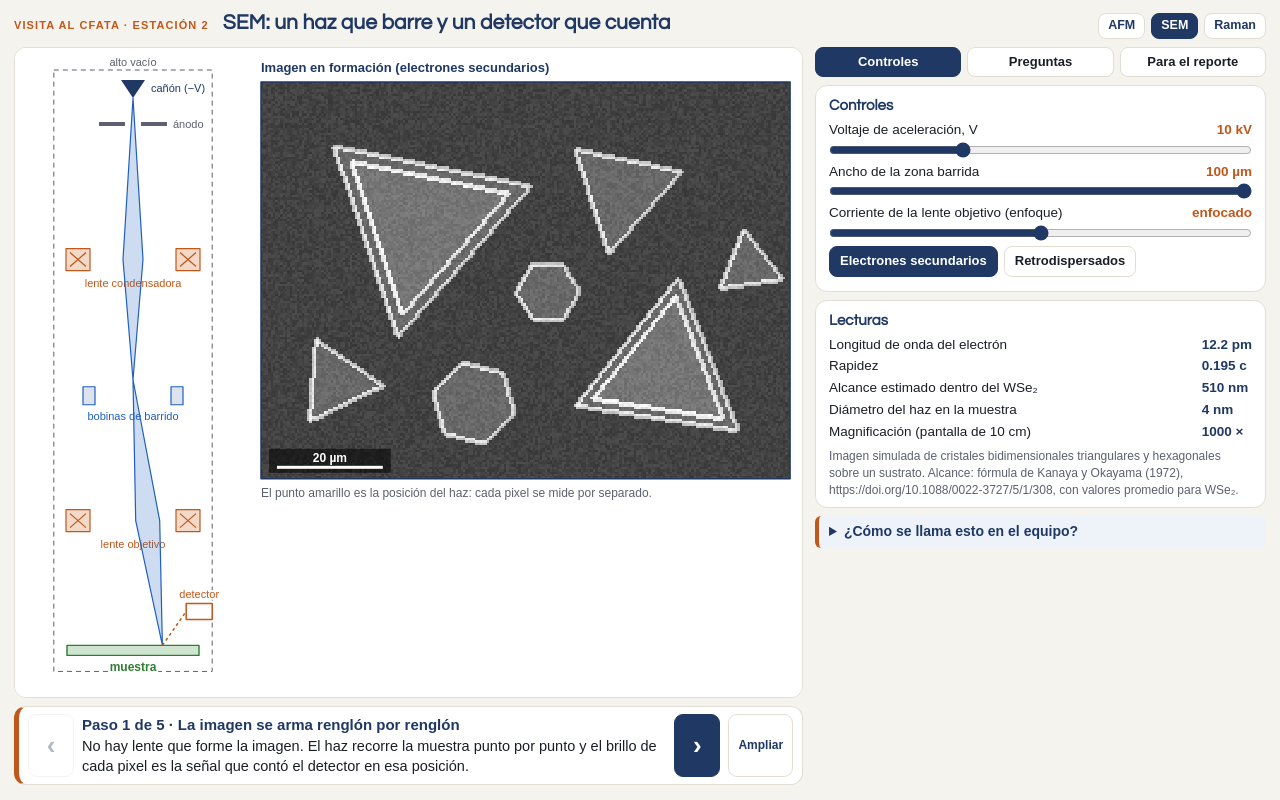
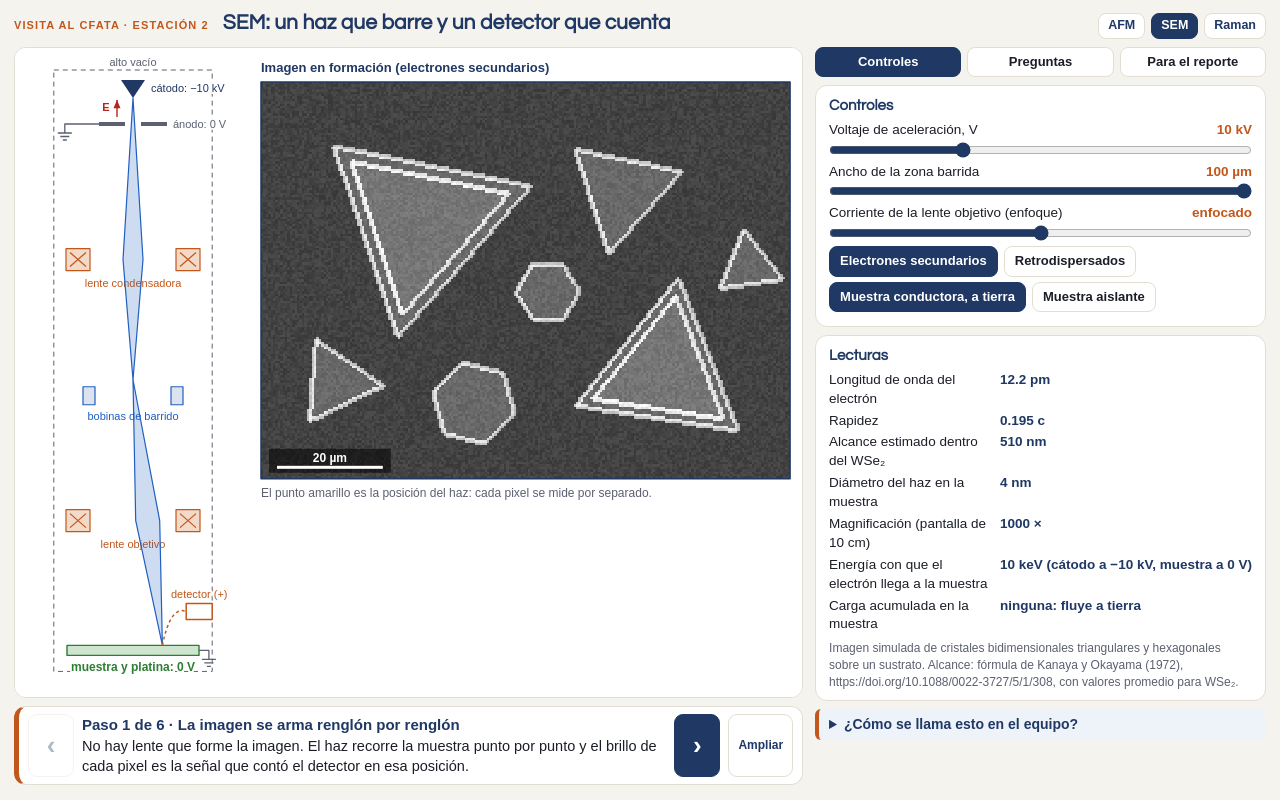
Before and after one commit to ElodieStrupiechonski/CFATA-exploradores, a plain HTML site: page SEM_explorador.html in a window 1280 px wide. Drawn offline with Linux system fonts and the light colour scheme.

Commit message:
Add files via upload

```diff
--- a/SEM_explorador.html
+++ b/SEM_explorador.html
@@ -64,21 +64,26 @@ body.big .side{display:none}body.big .main{grid-template-columns:1fr}body.big .t
    <div class="ctl"><label for="fov">Ancho de la zona barrida</label><output id="fovo"></output><input type="range" id="fov" min="0" max="100" step="1" value="100"></div>
    <div class="ctl"><label for="foc">Corriente de la lente objetivo (enfoque)</label><output id="foco"></output><input type="range" id="foc" min="-100" max="100" step="2" value="0"></div>
    <div class="seg" id="det"><button class="on" data-v="SE">Electrones secundarios</button><button data-v="BSE">Retrodispersados</button></div>
+   <div class="seg" id="chg"><button class="on" data-v="0">Muestra conductora, a tierra</button><button data-v="1">Muestra aislante</button></div>
   </div>
    <div class="card"><h2>Lecturas</h2><div class="read">
    <span>Longitud de onda del electrón</span><b id="r1"></b>
    <span>Rapidez</span><b id="r2"></b>
    <span>Alcance estimado dentro del WSe₂</span><b id="r3"></b>
    <span>Diámetro del haz en la muestra</span><b id="r4"></b>
-   <span>Magnificación (pantalla de 10 cm)</span><b id="r5"></b></div>
+   <span>Magnificación (pantalla de 10 cm)</span><b id="r5"></b>
+   <span>Energía con que el electrón llega a la muestra</span><b id="r7"></b>
+   <span>Carga acumulada en la muestra</span><b id="r8"></b></div>
    <p class="small" style="margin:6px 0 0">Imagen simulada de cristales bidimensionales triangulares y hexagonales sobre un sustrato. Alcance: fórmula de Kanaya y Okayama (1972), https://doi.org/10.1088/0022-3727/5/1/308, con valores promedio para WSe₂.</p>
   </div>
-   <details class="eq"><summary>¿Cómo se llama esto en el equipo?</summary><p><b>Voltaje de aceleración:</b> «HV», «EHT» o «Accelerating voltage» (kV).</p><p><b>Ancho de la zona barrida:</b> se elige con «Mag» (magnificación) o «HFW / Field of view».</p><p><b>Enfoque:</b> «Focus»; la distancia de la lente a la muestra es «WD» (working distance).</p><p><b>Diámetro y corriente del haz:</b> «Spot size» o «Probe current».</p><p><b>Detectores:</b> secundarios «SE» o «ETD»; retrodispersados «BSE» o «BSD»; rayos X «EDS» o «EDX».</p><p><b>Tiempo por pixel:</b> «Dwell time» o «Scan speed»: más lento, menos ruido.</p></details>
+   <details class="eq"><summary>¿Cómo se llama esto en el equipo?</summary><p><b>Voltaje de aceleración:</b> «HV», «EHT» o «Accelerating voltage» (kV).</p><p><b>Ancho de la zona barrida:</b> se elige con «Mag» (magnificación) o «HFW / Field of view».</p><p><b>Enfoque:</b> «Focus»; la distancia de la lente a la muestra es «WD» (working distance).</p><p><b>Diámetro y corriente del haz:</b> «Spot size» o «Probe current».</p><p><b>Potenciales:</b> el cátodo a −HV; ánodo, columna y platina a tierra. La corriente que absorbe la muestra es «Specimen current».</p><p><b>Detectores:</b> secundarios «SE» o «ETD»; retrodispersados «BSE» o «BSD»; rayos X «EDS» o «EDX».</p><p><b>Tiempo por pixel:</b> «Dwell time» o «Scan speed»: más lento, menos ruido.</p></details>
   </div>
   <div class="pane" id="pane-qs" hidden><div class="card"><h2>Para conversar frente al equipo</h2>
    <details><summary>1. ¿Dónde está la lente que forma la imagen?</summary><p>No la hay. Las lentes magnéticas solo concentran el haz en un punto; la imagen se arma pixel por pixel: el brillo de cada pixel es la señal contada cuando el haz estaba en esa posición.</p></details>
    <details><summary>2. ¿Cómo se aumenta la magnificación?</summary><p>Barriendo una zona más pequeña y mostrándola en la misma pantalla: magnificación = ancho de la pantalla / ancho barrido. No se cambia ninguna lente; se reduce la corriente de las bobinas de barrido.</p></details>
    <details><summary>3. ¿Por qué los bordes brillan con electrones secundarios y no con retrodispersados?</summary><p>Los secundarios tienen poca energía y solo escapan desde los primeros nanómetros; en un borde hay más superficie por donde salir. Los retrodispersados vienen de más adentro y dependen sobre todo del número atómico: el cristal (W, Se) se ve más claro que el sustrato.</p></details>
+   <details><summary>5. ¿La muestra tiene que ser conductora? ¿Está a tierra?</summary><p>Sí está a tierra: el cátodo se pone a −V y el ánodo, la columna, la platina y la muestra quedan a 0 V, así que el electrón llega con energía eV. Por eso la muestra debe conducir hasta la platina (cinta de carbono o pintura de plata). Si es aislante se recubre con unos nanómetros de oro o carbono, o se trabaja a bajo voltaje (alrededor de 1 a 2 kV, donde salen casi tantos electrones como entran) o en bajo vacío. Probemos «Muestra aislante» a 15 kV y luego a 2 kV.</p></details>
+   <details><summary>6. ¿Cómo atrae el detector a los electrones secundarios?</summary><p>Los secundarios salen con muy poca energía (unos cuantos eV). El detector tiene una rejilla a unos cientos de volts positivos que los jala, aunque hayan salido en otra dirección. Los retrodispersados conservan casi toda su energía y viajan en línea recta: su detector se coloca justo encima de la muestra.</p></details>
    <details><summary>4. ¿Más voltaje da siempre mejor imagen?</summary><p>La longitud de onda baja, pero el electrón penetra más y la señal sale de un volumen mayor: se pierde detalle de la superficie. Comparemos 2 kV y 30 kV con el detector de retrodispersados y la zona barrida pequeña.</p></details>
   </div></div>
   <div class="pane" id="pane-rep" hidden><div class="card"><h2>Mis datos de la demostración</h2><p class="small" style="margin:0 0 6px">Anotamos los valores del cuaderno. Para la magnificación y los tamaños medimos con regla sobre la imagen impresa o en pantalla.</p><div class="fields"><label for="d_V">Voltaje de aceleración (kV)</label><input id="d_V" type="text" inputmode="decimal" placeholder="10"><label for="d_bv">Valor de la barra de escala (µm)</label><input id="d_bv" type="text" inputmode="decimal" placeholder=""><label for="d_bl">Longitud de la barra medida con regla (cm)</label><input id="d_bl" type="text" inputmode="decimal" placeholder=""><label for="d_cl">Tamaño del cristal medido con regla (cm)</label><input id="d_cl" type="text" inputmode="decimal" placeholder=""><label for="d_mo">EDS: W (% atómico)</label><input id="d_mo" type="text" inputmode="decimal" placeholder=""><label for="d_se">EDS: Se (% atómico)</label><input id="d_se" type="text" inputmode="decimal" placeholder=""></div><div class="seg" style="margin-top:8px"><button class="b" id="use">Usar mi voltaje en la figura</button></div></div>
@@ -112,7 +117,7 @@ function savePNG(cv,name,cap){var c=document.createElement("canvas"),pad=Math.ro
  var a=document.createElement("a");a.href=c.toDataURL("image/png");a.download=name;document.body.appendChild(a);a.click();a.remove();$("fbk").textContent="Figura descargada con sus parámetros al pie.";}
 
 (function(){
-var cv=$("cv"),g,P={V:10,fov:100,foc:0,det:"SE"};
+var cv=$("cv"),g,P={V:10,fov:100,foc:0,det:"SE",chg:0};
 var GW=220,GH=165,off=document.createElement("canvas");off.width=GW;off.height=GH;var ox=off.getContext("2d"),img=ox.createImageData(GW,GH),sig=new Float32Array(GW*GH),row=0,hold=0;
 var FL=[[30,30,22,0.2,2,1],[68,24,12,2.3,1,1],[76,58,18,1.2,2,1],[40,64,8,1.3,1,0],[14,60,9,0.6,1,1],[92,38,7,3.0,1,1],[54,43,6,1.0,1,0]];
 function hexd(px,py,c){var dx=px-c[0],dy=py-c[1],cs=Math.cos(c[3]),sn=Math.sin(c[3]),u=Math.abs(dx*cs+dy*sn),w=-dx*sn+dy*cs;if(c[5])return Math.max(-w,u*0.866+w*0.5);w=Math.abs(w);return Math.max(u*0.866+w*0.5,w);}
@@ -130,12 +135,15 @@ function compute(){var F=fovUm(),px=F/GW,cx=50,cy=41,ph=phys(),H=new Float32Arra
  $("Vo").textContent=P.V+" kV";$("fovo").textContent=fmt(F,2)+" µm";$("foco").textContent=P.foc===0?"enfocado":(P.foc>0?"sobreenfocado":"subenfocado");
  $("r1").textContent=fmt(ph.lam*1e12,3)+" pm";$("r2").textContent=fmt(ph.beta,3)+" c";$("r3").textContent=ph.R<1?fmt(ph.R*1000,2)+" nm":fmt(ph.R,2)+" µm";
  var s=spotNm();$("r4").textContent=s<1000?fmt(s,2)+" nm":fmt(s/1000,2)+" µm";$("r5").textContent=fmt(0.1/(F*1e-6),2)+" ×";
+ $("r7").textContent=P.V+" keV (cátodo a −"+P.V+" kV, muestra a 0 V)";var ck=chgK();$("r8").textContent=!P.chg?"ninguna: fluye a tierra":(ck<0.08?"poca: a bajo voltaje casi se compensa":(ck<0.6?"moderada: brillo y corrimiento":"alta: imagen deformada"));
  row=0;hold=0;for(i=0;i<img.data.length;i+=4){img.data[i]=img.data[i+1]=img.data[i+2]=28;img.data[i+3]=255;}}
 function blur(r){var t=new Float32Array(GW*GH),i,j,k,s,n;
  for(j=0;j<GH;j++)for(i=0;i<GW;i++){s=0;n=0;for(k=-r;k<=r;k++){var ii=i+k;if(ii>=0&&ii<GW){s+=sig[j*GW+ii];n++;}}t[j*GW+i]=s/n;}
  for(j=0;j<GH;j++)for(i=0;i<GW;i++){s=0;n=0;for(k=-r;k<=r;k++){var jj=j+k;if(jj>=0&&jj<GH){s+=t[jj*GW+i];n++;}}sig[j*GW+i]=s/n;}}
+function gnd(x0,y0,x1,y1){var x=g.x;x.strokeStyle=GREY;x.lineWidth=1.3;x.beginPath();x.moveTo(x0,y0);x.lineTo(x1,y1);x.lineTo(x1,y1+9);x.moveTo(x1-7,y1+9);x.lineTo(x1+7,y1+9);x.moveTo(x1-4.5,y1+12.5);x.lineTo(x1+4.5,y1+12.5);x.moveTo(x1-2,y1+16);x.lineTo(x1+2,y1+16);x.stroke();}
+function chgK(){return P.chg?Math.max(0,Math.min(1,(P.V-1.5)/8)):0;}
 function scan(){if(row>=GH){hold++;if(hold>90){row=0;hold=0;}return;}
- for(var n=0;n<2&&row<GH;n++,row++){for(var i=0;i<GW;i++){var v=sig[row*GW+i]+(Math.random()-0.5)*0.09,c=Math.max(0,Math.min(255,Math.round(v*255))),k=(row*GW+i)*4;img.data[k]=img.data[k+1]=img.data[k+2]=c;}}
+ for(var n=0;n<2&&row<GH;n++,row++){var ck=chgK(),sh=ck?Math.round(ck*(row/GH)*9*Math.sin(row/7)+ck*4*(Math.random()-0.5)):0,glow=ck*0.55*Math.pow(row/GH,1.5),strk=ck&&Math.random()<0.035*ck?0.45:0;for(var i=0;i<GW;i++){var ii=Math.max(0,Math.min(GW-1,i+sh)),v=sig[row*GW+ii]*(1+glow)+glow*0.25+strk+(Math.random()-0.5)*0.09,c=Math.max(0,Math.min(255,Math.round(v*255))),k=(row*GW+i)*4;img.data[k]=img.data[k+1]=img.data[k+2]=c;}}
  ox.putImageData(img,0,0);}
 function draw(){g=fit(cv);var x=g.x,W=g.W,H=g.H;x.fillStyle="#fff";x.fillRect(0,0,W,H);
  var cw=Math.min(W*0.3,220),cx=cw/2+8,top=30,bot=H-52;
@@ -143,8 +151,8 @@ function draw(){g=fit(cv);var x=g.x,W=g.W,H=g.H;x.fillStyle="#fff";x.fillRect(0,
  x.strokeStyle=GREY;x.setLineDash([5,4]);x.lineWidth=1;x.strokeRect(cx-cw*0.36,top-8,cw*0.72,bot-top+34);x.setLineDash([]);
  txt(x,"alto vacío",cx,top-12,GREY,11,"center");
  var yg=top+10,ya=top+44,yc=top+(bot-top)*0.32,ys=top+(bot-top)*0.56,yo=top+(bot-top)*0.78,ysm=bot;
- x.fillStyle=NAVY;x.beginPath();x.moveTo(cx-12,yg-8);x.lineTo(cx+12,yg-8);x.lineTo(cx,yg+10);x.fill();txt(x,"cañón (−V)",cx+18,yg+4,NAVY,11);
- x.fillStyle=GREY;x.fillRect(cx-34,ya,26,4);x.fillRect(cx+8,ya,26,4);txt(x,"ánodo",cx+40,ya+6,GREY,11);
+ x.fillStyle=NAVY;x.beginPath();x.moveTo(cx-12,yg-8);x.lineTo(cx+12,yg-8);x.lineTo(cx,yg+10);x.fill();txt(x,"cátodo: −"+P.V+" kV",cx+18,yg+4,NAVY,11);
+ x.fillStyle=GREY;x.fillRect(cx-34,ya,26,4);x.fillRect(cx+8,ya,26,4);txt(x,"ánodo: 0 V",cx+40,ya+6,GREY,11);gnd(cx-34,ya+2,cx-cw*0.31,ya+2);txt(x,"E",cx-27,(yg+ya)/2+6,RED,11,"center",true);arrow(x,cx-16,ya-5,cx-16,yg+12,RED,1.4);
  function lens(y,name){[-1,1].forEach(function(s){var lx=cx+s*cw*0.25-12;x.fillStyle="#F3D9C8";x.strokeStyle=ACC;x.lineWidth=1.2;x.beginPath();x.rect(lx,y-11,24,22);x.fill();x.stroke();x.beginPath();x.moveTo(lx+4,y-7);x.lineTo(lx+20,y+7);x.moveTo(lx+4,y+7);x.lineTo(lx+20,y-7);x.stroke();});txt(x,name,cx,y+27,ACC,11,"center");}
  lens(yc,"lente condensadora");lens(yo,"lente objetivo");
  [-1,1].forEach(function(s){x.fillStyle="#DDE3EE";x.strokeStyle=BLU;x.lineWidth=1.2;x.beginPath();x.rect(cx+s*cw*0.2-6,ys-9,12,18);x.fill();x.stroke();});txt(x,"bobinas de barrido",cx,ys+24,BLU,11,"center");
@@ -153,9 +161,11 @@ function draw(){g=fit(cv);var x=g.x,W=g.W,H=g.H;x.fillStyle="#fff";x.fillRect(0,
  x.beginPath();x.moveTo(cx,yg+10);x.lineTo(cx-10,yc);x.lineTo(cx,ys-16);x.lineTo(cx+10,yc);x.closePath();x.fill();x.stroke();
  x.beginPath();x.moveTo(cx,ys-16);x.lineTo(cx-12+(sx-cx)*0.5,yo);x.lineTo(sx,fy);x.lineTo(cx+12+(sx-cx)*0.5,yo);x.closePath();x.fill();x.stroke();
  if(Math.abs(f)>0.02){var sp=Math.abs(f)*14;x.beginPath();x.moveTo(sx,fy);x.lineTo(sx-sp,ysm);x.lineTo(sx+sp,ysm);x.closePath();x.fill();}
- x.fillStyle="#CFE5CF";x.strokeStyle=GRN;x.lineWidth=1.4;x.beginPath();x.rect(cx-cw*0.3,ysm,cw*0.6,10);x.fill();x.stroke();txt(x,"muestra",cx,ysm+26,GRN,12,"center",true);
- var ddx=cx+cw*0.26,ddy=ysm-34;x.fillStyle="#fff";x.strokeStyle=P.det==="SE"?ACC:BLU;x.lineWidth=1.5;x.beginPath();x.rect(ddx-4,ddy-8,26,16);x.fill();x.stroke();
- x.setLineDash([3,3]);x.beginPath();x.moveTo(sx,ysm);x.lineTo(ddx-4,ddy);x.stroke();x.setLineDash([]);txt(x,"detector",ddx+9,ddy-13,P.det==="SE"?ACC:BLU,11,"center");
+ x.fillStyle="#CFE5CF";x.strokeStyle=GRN;x.lineWidth=1.4;x.beginPath();x.rect(cx-cw*0.3,ysm,cw*0.6,10);x.fill();x.stroke();txt(x,P.chg?"muestra aislante, sin tierra":"muestra y platina: 0 V",cx,ysm+26,P.chg?RED:GRN,12,"center",true);if(!P.chg)gnd(cx+cw*0.3,ysm+5,cx+cw*0.345,ysm+5);else{for(var qq=0;qq<7;qq++)txt(x,"−",cx-cw*0.24+qq*cw*0.08,ysm+9,RED,13,"center",true);}
+ if(P.det==="SE"){var ddx=cx+cw*0.26,ddy=ysm-34;x.fillStyle="#fff";x.strokeStyle=ACC;x.lineWidth=1.5;x.beginPath();x.rect(ddx-4,ddy-8,26,16);x.fill();x.stroke();
+  x.setLineDash([3,3]);x.beginPath();x.moveTo(sx,ysm);x.quadraticCurveTo(sx+8,ddy-6,ddx-4,ddy);x.stroke();x.setLineDash([]);txt(x,"detector (+)",ddx+9,ddy-13,ACC,11,"center");}
+ else{x.fillStyle="#fff";x.strokeStyle=BLU;x.lineWidth=1.5;[-1,1].forEach(function(s){x.beginPath();x.rect(cx+s*cw*0.15-11,ysm-30,22,6);x.fill();x.stroke();});
+  x.setLineDash([3,3]);[-1,1].forEach(function(s){x.beginPath();x.moveTo(sx,ysm);x.lineTo(cx+s*cw*0.15,ysm-24);x.stroke();});x.setLineDash([]);txt(x,"detector anular",cx+cw*0.3,ysm-40,BLU,11,"center");}
  // imagen
  var ix=cw+26,iw=W-ix-12,ih=Math.min(H-64,iw*GH/GW);iw=ih*GW/GH;var iy=34;ix=cw+26+(W-ix-12-iw)/2;
  x.imageSmoothingEnabled=false;x.drawImage(off,ix,iy,iw,ih);x.strokeStyle=NAVY;x.lineWidth=1.5;x.strokeRect(ix,iy,iw,ih);
@@ -167,14 +177,15 @@ function draw(){g=fit(cv);var x=g.x,W=g.W,H=g.H;x.fillStyle="#fff";x.fillRect(0,
 }
 function loop(){scan();draw();requestAnimationFrame(loop);}
 ["V","fov","foc"].forEach(function(id){bind(id,function(){P[id]=+$(id).value;compute();});});
-seg("det",function(v){P.det=v;compute();});
-function setP(o){for(var k in o){P[k]=o[k];if($(k))$(k).value=o[k];if(k==="det")$("det").querySelectorAll("button").forEach(function(b){b.className=b.dataset.v===o[k]?"on":"";});}compute();}
+seg("det",function(v){P.det=v;compute();});seg("chg",function(v){P.chg=+v;compute();});
+function setP(o){for(var k in o){P[k]=o[k];if($(k))$(k).value=o[k];if(k==="det")$("det").querySelectorAll("button").forEach(function(b){b.className=b.dataset.v===o[k]?"on":"";});}if(o.chg==null)P.chg=0;$("chg").querySelectorAll("button").forEach(function(b){b.className=(+b.dataset.v===P.chg)?"on":"";});compute();}
 tabs();
 tour([
  {t:"La imagen se arma renglón por renglón",s:"No hay lente que forme la imagen. El haz recorre la muestra punto por punto y el brillo de cada pixel es la señal que contó el detector en esa posición.",set:{V:10,fov:100,foc:0,det:"SE"}},
  {t:"Magnificar es barrer una zona más pequeña",s:"La pantalla no cambia; el haz recorre menos muestra. Magnificación = ancho de la pantalla / ancho barrido. Observemos la barra de escala.",set:{V:10,fov:45,foc:0,det:"SE"}},
  {t:"Enfocar es ajustar la corriente de una bobina",s:"La lente objetivo es un campo magnético. Si el haz no converge justo en la superficie, cada punto se mide sobre una zona más ancha y la imagen se emborrona.",set:{V:10,fov:45,foc:46,det:"SE"}},
  {t:"Cambiar de detector cambia la información",s:"Secundarios: relieve, con bordes brillantes. Retrodispersados: composición; el cristal, con átomos más pesados, se ve más claro que el sustrato.",set:{V:10,fov:60,foc:0,det:"BSE"}},
+ {t:"La muestra debe conducir y estar a tierra",s:"El cátodo está a −V; el ánodo, la columna y la muestra están a 0 V. Cada electrón que entra debe poder salir hacia tierra. En una muestra aislante la carga se acumula: desvía el haz, aparecen zonas brillantes y la imagen se corre. Se evita con un recubrimiento conductor, cinta de carbono o bajo voltaje.",set:{V:15,fov:100,foc:0,det:"SE",chg:1}},
  {t:"Más voltaje, más profundidad",s:"A 30 kV la longitud de onda es menor, pero el electrón penetra micrómetros y la señal sale de un volumen mayor: se pierde detalle fino de la superficie.",set:{V:30,fov:35,foc:0,det:"BSE"}}],setP);
 (function(){var ids=["d_V","d_bv","d_bl","d_cl","d_mo","d_se"],D=load("cfata_sem")||{};ids.forEach(function(i){if(D[i]!=null)$(i).value=D[i];$(i).addEventListener("input",calc);});
  function calc(){var d={};ids.forEach(function(i){d[i]=$(i).value;});store("cfata_sem",d);var V=num(d.d_V),bv=num(d.d_bv),bl=num(d.d_bl),cl=num(d.d_cl),mo=num(d.d_mo),se=num(d.d_se),R=[];
```
Also changed, not shown: AFM_explorador.html (+3 -3 lines).
